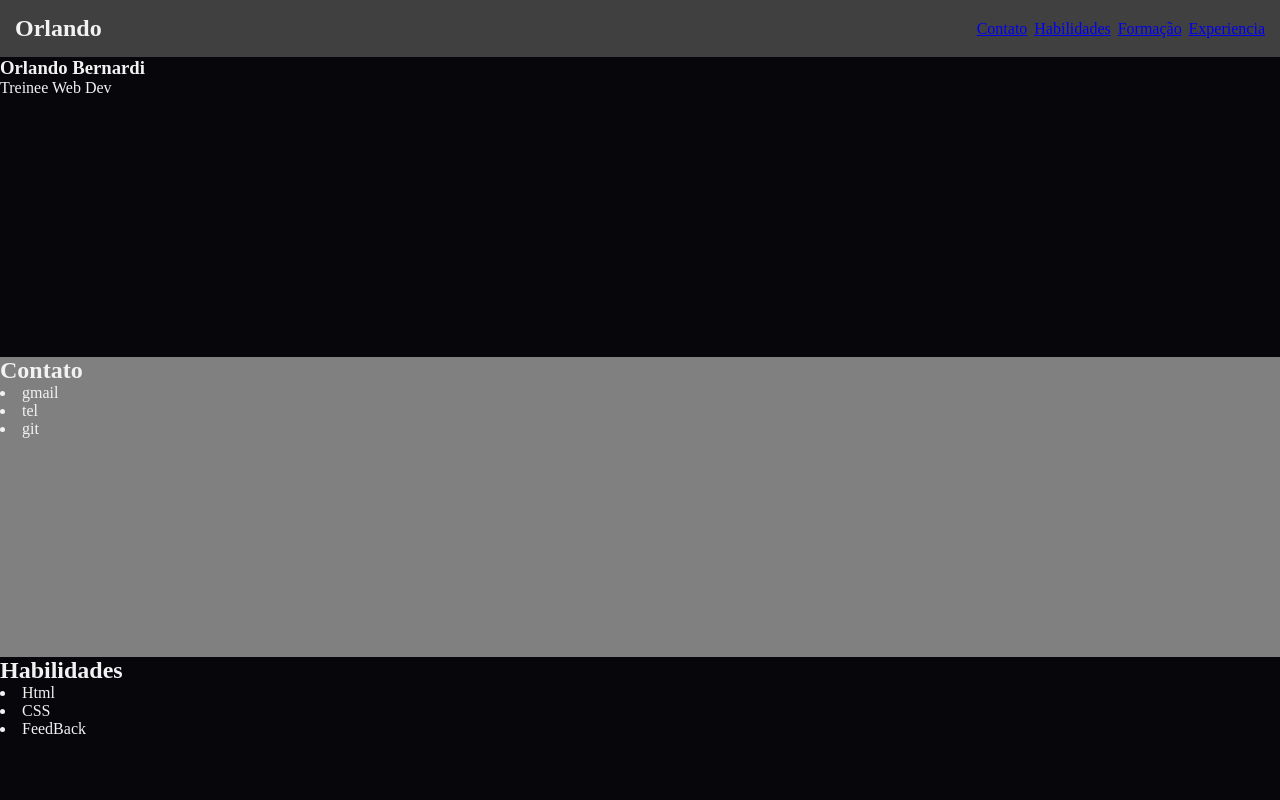
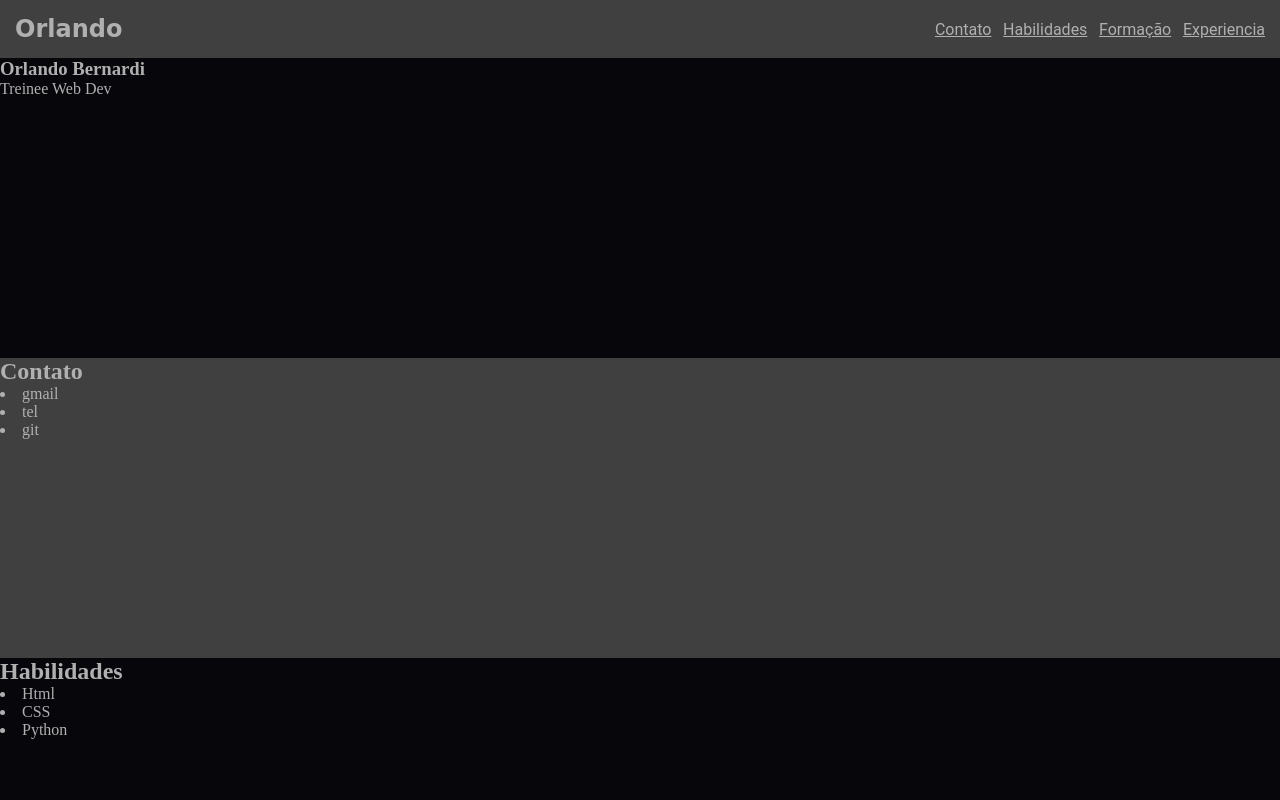
Before and after one commit to Orlando1052/Portfolio, a plain HTML site: page index.html in a window 1280 px wide. Shown: the top 800 px of the page. Drawn offline with Linux system fonts and the light colour scheme.

Commit message:
adicionei fontes ao cabeçalho

```diff
--- a/css/index.css
+++ b/css/index.css
@@ -1,9 +1,10 @@
 main{
     width: 100%;
     height: 100%;
-    scroll-behavior: smooth;
+
     color: var(--texto);
 }
+
 
 
 header{
@@ -16,14 +17,22 @@ header{
     padding: 15px;
 }
 
+#orlando{
+
+    font-family: 'Hubballi', cursive;
+}
+
 .nav {
     width: 40%;
     display: flex;
     flex-direction:row;
     align-items:flex-end;
     justify-content: space-between;
-    margin-left: 70%;
-
+    margin-left: 65%;
+    font-family: 'Roboto', sans-serif;
+}
+a{
+    color: var(--texto);
 }
 
 section{
@@ -34,9 +43,13 @@ section{
 section:nth-child(even){
     background-color: var(--background);
 
+
+
+
 }
 
 section:nth-child(odd){
     background-color: var(--backgroundone);
+    color: var(--texto);
 
 }
--- a/css/reset.css
+++ b/css/reset.css
@@ -9,13 +9,14 @@ body
 {
     width: 100%;
     height: 100%;
+    scroll-behavior: smooth;
 }
 
 
 #root {
     --primaria: rgb(64,64,64)    ;
-    --texto: 	#f2f2f2;
-    --background: rgb(128, 128, 128)	;
+    --texto: 	#b0b0b0;
+    --background: rgb(64,64,64)	;
     --backgroundone: rgb(6, 6, 11);
 
 }
--- a/index.html
+++ b/index.html
@@ -12,7 +12,7 @@
 
 <body id="root">
       <header>
-         <div><h2>Orlando</h2></div>
+         <div id="orlando"><h2>Orlando</h2></div>
 
          <div class="nav">
             <a href="#contato" >Contato</a>
@@ -45,7 +45,7 @@
             <h2>Habilidades</h2>
             <li>Html</li>
             <li>CSS</li>
-            <li>FeedBack</li>
+            <li>Python</li>
          </article>
        </section>
 
```
